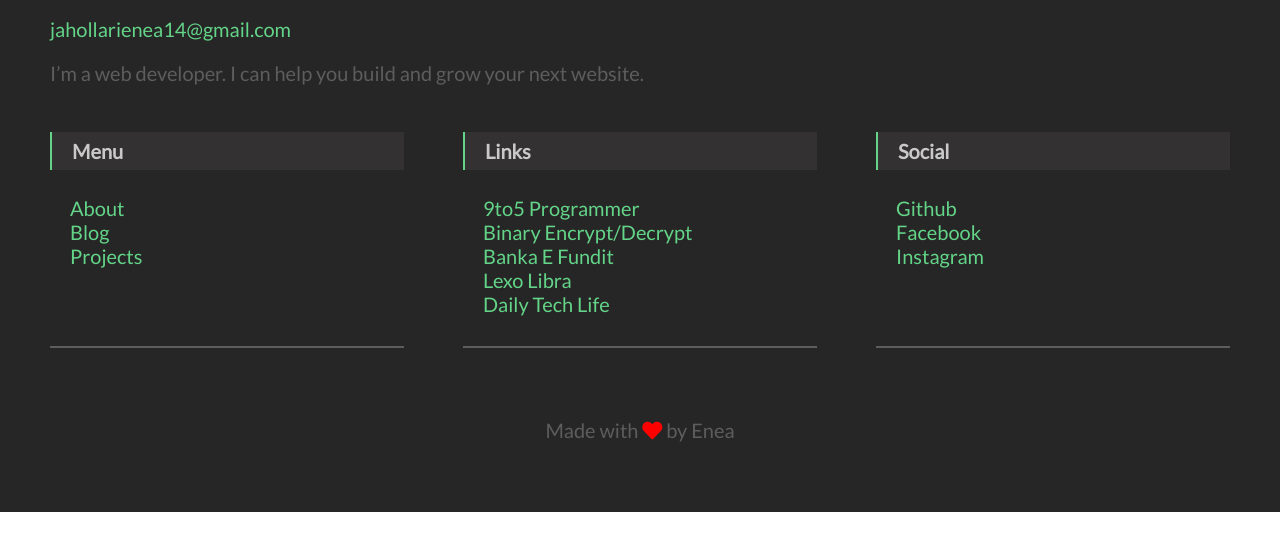
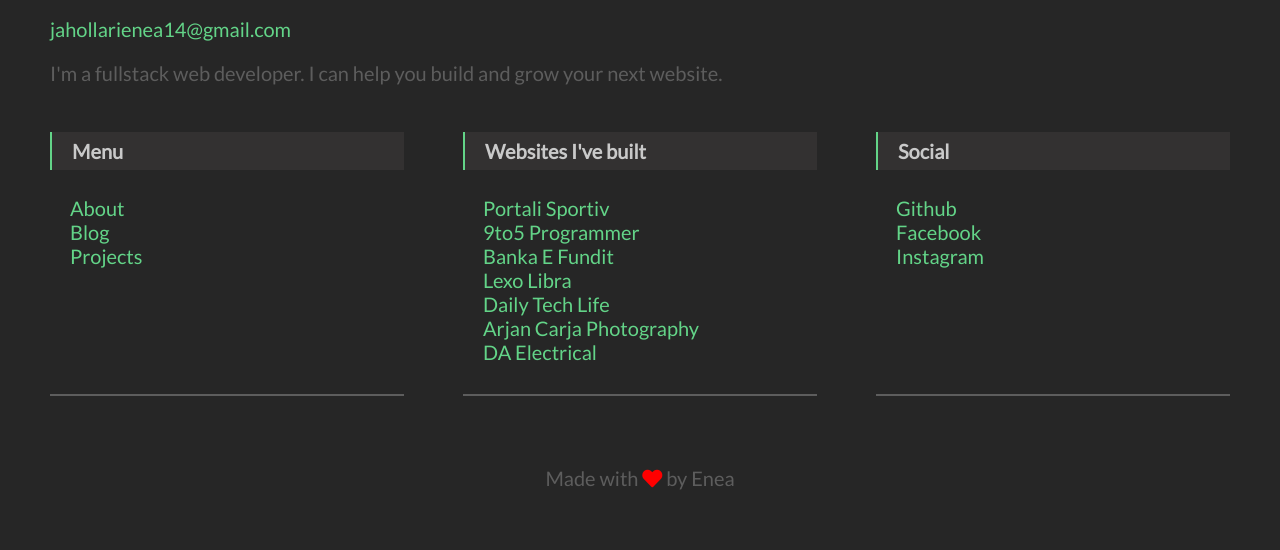
Before and after one commit to Awadheshs109/eneajaho.github.io, a plain HTML site: page index.html in a window 1280 px wide. Shown: the part 919-1469 px from the top of the page. Before the commit the page ends 1431 px from the top, so only its background shows below. Drawn offline with Linux system fonts and the light colour scheme.

Commit message:
Update index.html

```diff
--- a/index.html
+++ b/index.html
@@ -43,8 +43,7 @@
         <a class="email" href="mailto:jahollarienea14@gmail.com">jahollarienea14@gmail.com</a>
       </p>
       <p>
-        I’m a web developer. I can help you build and grow your next
-        website.
+        I'm a fullstack web developer. I can help you build and grow your next website.
       </p>
     </div>
 
@@ -59,28 +58,28 @@
       </div>
 
       <div class="footer-info-box">
-        <h4 class="info-box-title">Links</h4>
+        <h4 class="info-box-title">Websites I've built</h4>
         <ul class="footer-list">
-           <li>
-            <a href="https://www.9to5programmer.com" target="_blank" title="9to5 Programmer">
-              9to5 Programmer
-            </a>
+          <li>
+            <a href="https://www.portalisportiv.com" target="_blank" title="Portali Sportiv">Portali Sportiv</a>
+          </li>
+         <li>
+            <a href="https://www.9to5programmer.com" target="_blank" title="9to5 Programmer">9to5 Programmer</a>
           </li>
           <li>
-            <a href="https://eneajaho.me/encrypt" target="_blank" title="Binary Encrypt/Decrypt">
-              Binary Encrypt/Decrypt
-            </a>
+            <a href="https://www.bankaefundit.com" target="_blank">Banka E Fundit</a>
           </li>
           <li>
-            <a href="https://www.bankaefundit.com"> Banka E Fundit</a>
+            <a href="https://www.lexolibra.com" target="_blank" title="Lexo Libra">Lexo Libra</a>
           </li>
           <li>
-            <a href="https://www.lexolibra.com" target="_blank" title="Lexo Libra">
-              Lexo Libra
-            </a>
+            <a href="https://www.dailytechlife.com" target="_blank"> Daily Tech Life</a>
           </li>
           <li>
-            <a href="https://www.dailytechlife.com"> Daily Tech Life</a>
+            <a href="https://www.arjancarja.com" target="_blank">Arjan Carja Photography</a>
+          </li>
+          <li>
+            <a href="https://www.daelectrical.org.uk/" target="_blank">DA Electrical</a>
           </li>
         </ul>
       </div>
```
